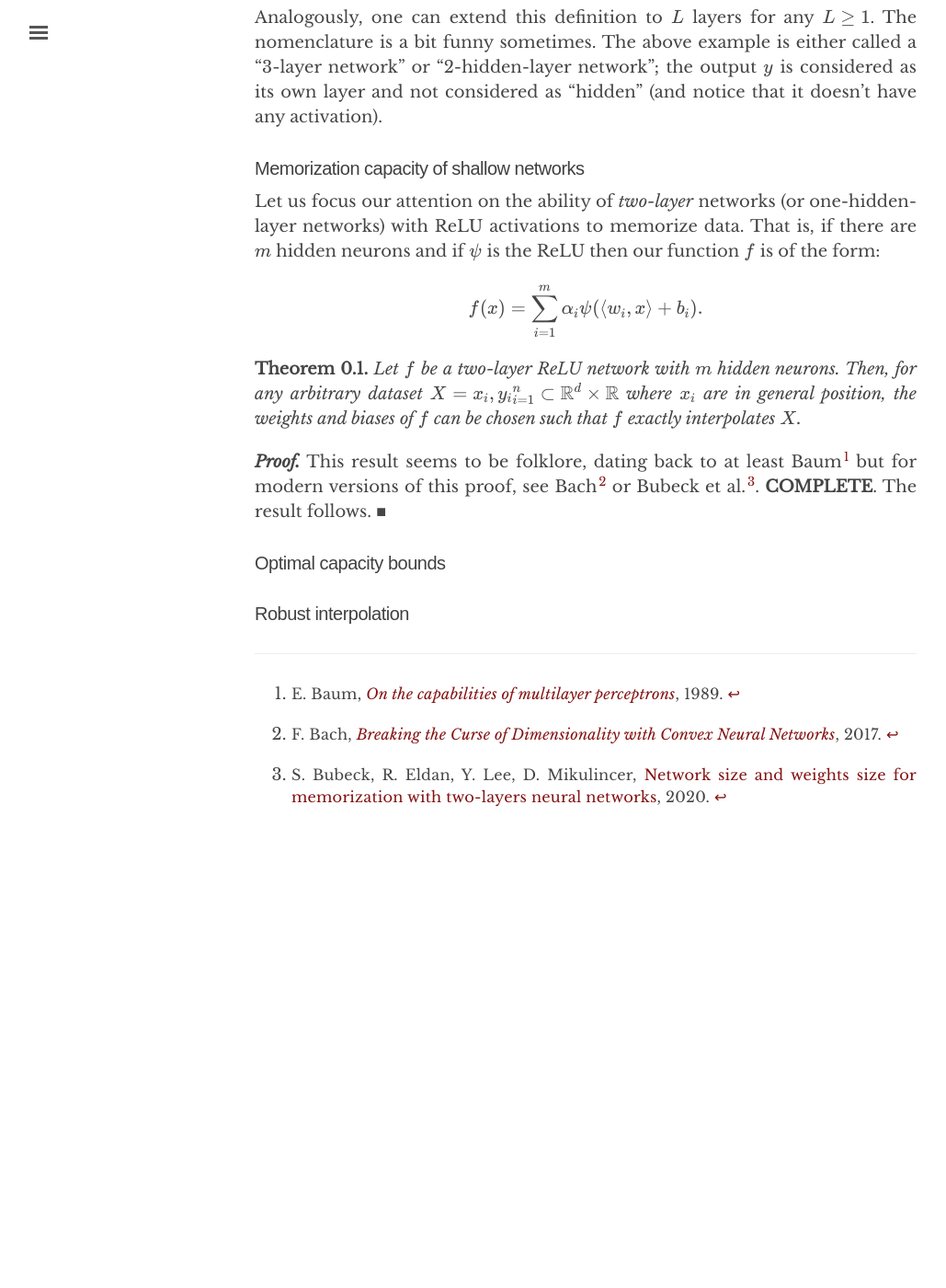
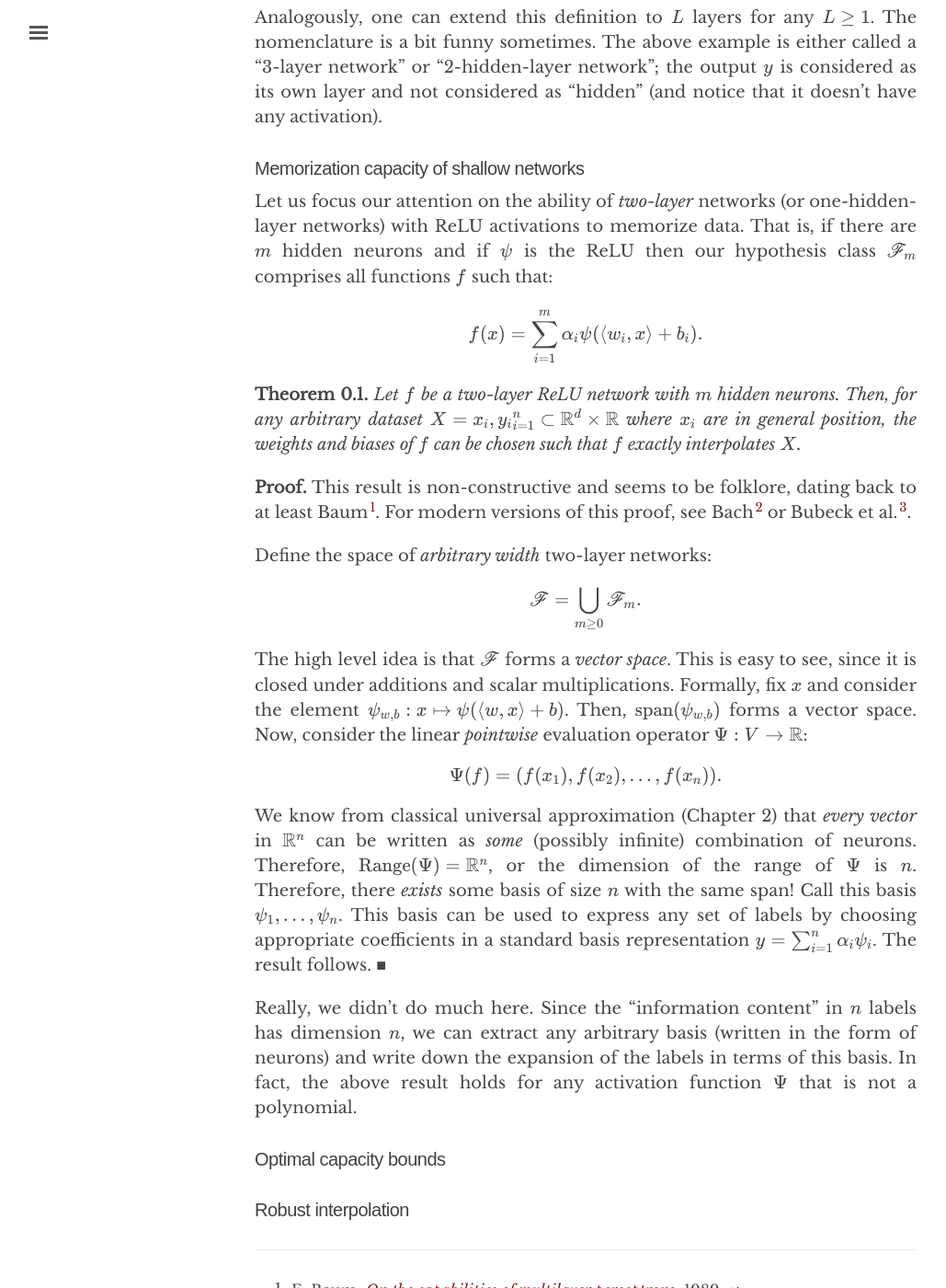
Before and after one commit to chinmayhegde/fodl, a Jekyll site: the page built from _posts/2022-01-18-representation01.md, in a window 1280 px wide and 1400 px high, scrolled down 2149 px. Shown: the whole window at 92% size, without its empty margins (3-1032 px from the left). Built offline with Jekyll 4.4.1, drawn with Linux system fonts in a browser that asks for light colours; nearby versions of some CDN libraries; before the commit the page ends 3107 px from its top, so only the background shows below that.

Commit message:
Update 2022-01-18-representation01.md

```diff
--- a/_posts/2022-01-18-representation01.md
+++ b/_posts/2022-01-18-representation01.md
@@ -55,7 +55,11 @@ Analogously, one can extend this definition to $L$ layers for any $L \geq 1$. Th
 
 ### Memorization capacity of shallow networks
 
-Let us focus our attention on the ability of *two-layer* networks (or one-hidden-layer networks) with ReLU activations to memorize data. That is, if there are $m$ hidden neurons and if $\psi$ is the ReLU then our function $f$ is of the form:
+<script>
+macros["\\f"] = "\\mathscr{F}"
+</script>
+
+Let us focus our attention on the ability of *two-layer* networks (or one-hidden-layer networks) with ReLU activations to memorize data. That is, if there are $m$ hidden neurons and if $\psi$ is the ReLU then our hypothesis class $\f_m$ comprises all functions $f$ such that:
 
 \\[ f(x) = \sum_{i=1}^m \alpha_i \psi(\langle w_i, x \rangle + b_i) . \\]
 
@@ -64,9 +68,17 @@ Let us focus our attention on the ability of *two-layer* networks (or one-hidden
 {:.theorem}
 
 **Proof**{:.label}
-  This result seems to be folklore, dating back to at least Baum[^baum] but for modern versions of this proof, see Bach[^bach] or Bubeck et al.[^bubeck1]. **COMPLETE**.
+  This result is non-constructive and seems to be folklore, dating back to at least Baum[^baum]. For modern versions of this proof, see Bach[^bach] or Bubeck et al.[^bubeck1].
+
+  Define the space of *arbitrary width* two-layer networks:
+  \\[\f = \bigcup_{m \geq 0} \f_m . \\]
+  The high level idea is that $\f$ forms a *vector space*. This is easy to see, since it is closed under additions and scalar multiplications. Formally, fix $x$ and consider the element $\psi_{w,b}: x \mapsto \psi(\langle w, x \rangle + b)$. Then, $\text{span}(\psi_{w,b})$ forms a vector space.  Now, consider the linear *pointwise* evaluation operator $\Psi : V \rightarrow \mathbb{R}$:
+  \\[\Psi(f) = (f(x_1), f(x_2), \ldots, f(x_n)) .\\]
+  We know from classical universal approximation (Chapter 2) that *every vector* in $\mathbb{R}^n$ can be written as *some* (possibly infinite)  combination of neurons. Therefore, $\text{Range}(\Psi) = \mathbb{R}^n$, or the dimension of the range of $\Psi$ is $n$. Therefore, there *exists* some basis of size $n$ with the same span! Call this basis $\{\psi_1, \ldots,\psi_n\}$. This basis can be used to express any set of labels by choosing appropriate coefficients in a standard basis representation $y = \sum_{i=1}^n \alpha_i \psi_i$.
   The result follows.
 {:.proof}
+
+Really, we didn't do much here. Since the "information content" in $n$ labels has dimension $n$, we can extract any arbitrary basis (written in the form of neurons) and write down the expansion of the labels in terms of this basis. In fact, the above result holds for any activation function $\Psi$ that is not a polynomial.
 
 ### Optimal capacity bounds
 
```
